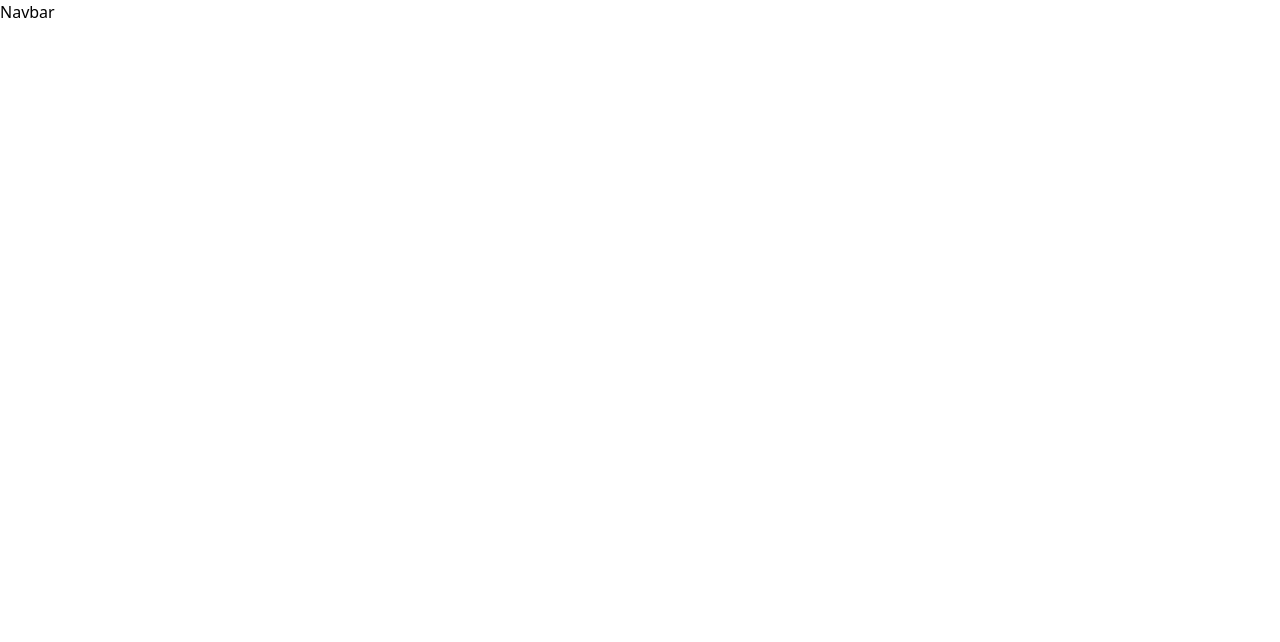
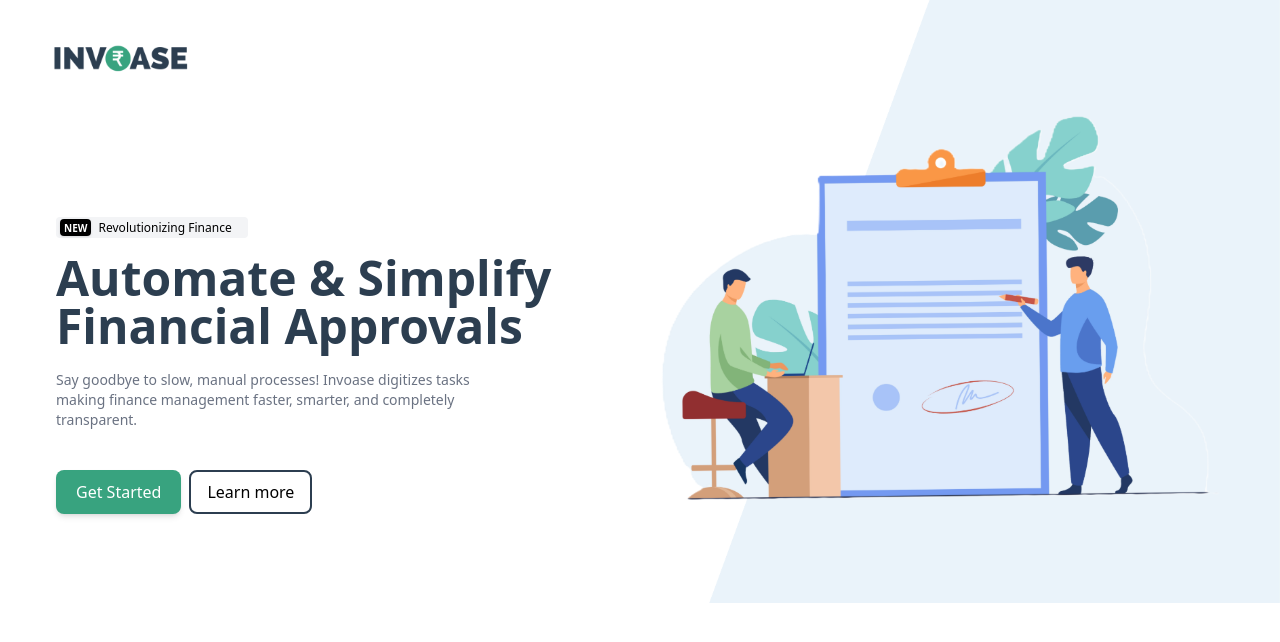
Before and after one commit to harshitaphadtare/Invoase, a React (Vite) app in the folder student/frontend/: page / in a window 1280 px wide. Shown: the top 642 px of the page. Built offline with nearby package versions, Linux system fonts and the light colour scheme.

Commit message:
started landing page

```diff
--- a/student/frontend/src/App.jsx
+++ b/student/frontend/src/App.jsx
@@ -15,7 +15,7 @@
 const App = () => {
   return (
     <div>
-      <Navbar />
+      {location.pathname !== "/" && <Navbar />}
       <Routes>
         <Route path="/" element={<Landing />} />
         <Route path="/dashboard" element={<Dashboard />} />
--- /dev/null
+++ b/student/frontend/src/assets/assets.js
@@ -0,0 +1,7 @@
+import logo from './logo.png';
+import landing_img from './landing_img.png';
+
+export const assets = {
+    logo,
+    landing_img,
+}
--- a/student/frontend/src/pages/Landing.jsx
+++ b/student/frontend/src/pages/Landing.jsx
@@ -1,7 +1,48 @@
 import React from "react";
+import { assets } from "../assets/assets";
 
 const Landing = () => {
-  return <div></div>;
+  return (
+    <div className="flex ml-10 ">
+      {/*left content*/}
+      <div className="flex flex-col">
+        <img className="w-[160px]" src={assets.logo} alt="" />
+        <div className="ml-4 mt-25">
+          <div className="bg-gray-100 rounded-sm h-auto w-[15vw] py-[1.5px] text-[12px] px-1">
+            <span className="bg-black font-bold text-white text-[10px] rounded-sm py-[1.5px] px-1 shadow-sm mr-1">
+              NEW
+            </span>{" "}
+            Revolutionizing Finance
+          </div>
+          <h1 className="mt-4 text-5xl font-semibold text-[#2c3e50]">
+            Automate & Simplify Financial Approvals
+          </h1>
+          <p className="mt-5 text-sm text-gray-500 w-[36vw]">
+            Say goodbye to slow, manual processes! Invoase digitizes tasks
+            making finance management faster, smarter, and completely
+            transparent.
+          </p>
+          <div className="flex gap-2 mt-10">
+            <button className="font-medium text-md bg-[#38A37F] text-white px-5 py-2 rounded-lg shadow-md">
+              Get Started
+            </button>
+            <button className="font-medium font-[#2C3E50] text-md px-4 py-2 rounded-lg border-2 border-[#2C3E50] ">
+              Learn more
+            </button>
+          </div>
+        </div>
+      </div>
+
+      {/*right content*/}
+      <div>
+        <img
+          className="lg:w-316 "
+          src={assets.landing_img}
+          alt="landing page image" // change the widht of the image and page is not responsive
+        />
+      </div>
+    </div>
+  );
 };
 
 export default Landing;
```
Also changed, not shown: student/frontend/src/assets/landing_img.png (added), student/frontend/src/assets/logo.png (added).
